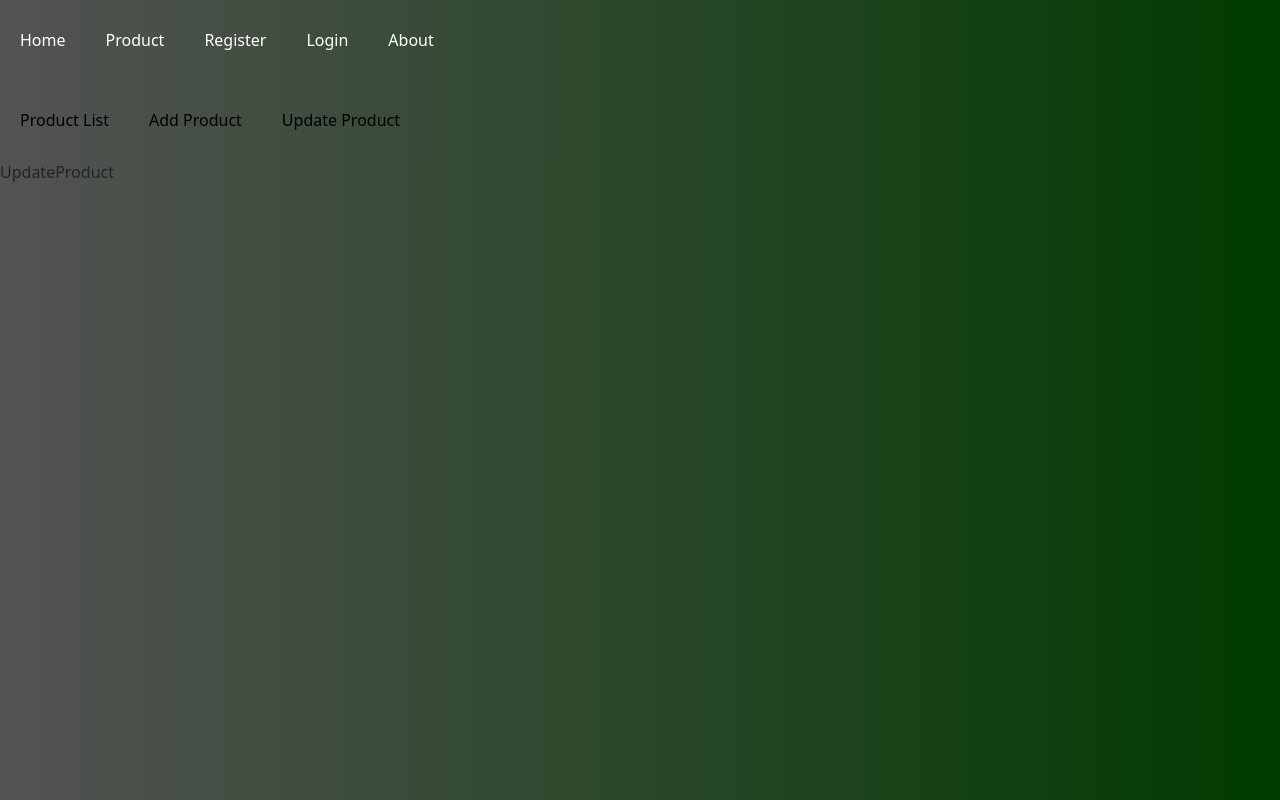
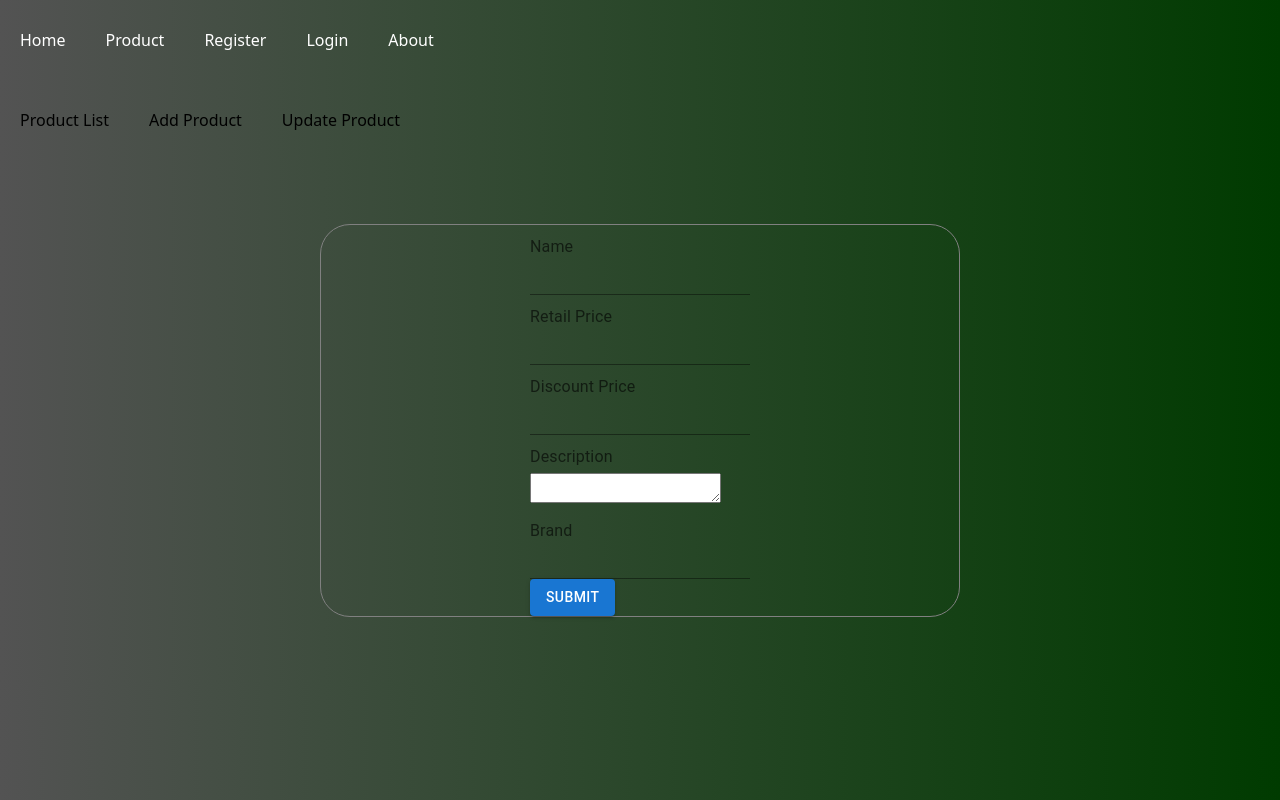
Before and after one commit to ShreShu/product-inventory, a React (Create React App) app: page /product/updateproduct/1 in a window 1280 px wide. Built offline with nearby package versions, Linux system fonts and the light colour scheme; no server answers.

Commit message:
Update product implemented

```diff
--- a/src/Components/Product/UpdateProduct.js
+++ b/src/Components/Product/UpdateProduct.js
@@ -1,5 +1,125 @@
-import React from "react";
+import { EventNote } from "@mui/icons-material";
+import {
+  Button,
+  ButtonBase,
+  Input,
+  InputLabel,
+  TextareaAutosize,
+} from "@mui/material";
+import axios from "axios";
+import React, { useCallback, useEffect, useState } from "react";
+import { useParams } from "react-router-dom";
 
 export const UpdateProduct = () => {
-  return <div>UpdateProduct</div>;
+  const param = useParams();
+  const id = param.id;
+
+  const [values, setValues] = useState({
+    product_name: "",
+    retail_price: "",
+    discounted_price: "",
+    description: "",
+    brand: "",
+    image: "",
+  });
+
+  const fetchProduct = useCallback((id) => {
+    console.log(id);
+    axios
+      .get(`http://localhost:3001/products/${id}`)
+      .then((res) => {
+        console.log(res);
+        const data = {
+          product_name: res.data.product_name,
+          retail_price: res.data.retail_price,
+          discounted_price: res.data.discounted_price,
+          description: res.data.description,
+          brand: res.data.brand,
+          image: "",
+        };
+
+        setValues(data);
+        console.log(data);
+      })
+      .catch((error) => {
+        console.log(error);
+      });
+  });
+
+  useEffect(() => {
+    fetchProduct(id);
+  }, []);
+
+  const handleChange = (props) => (event) => {
+    setValues({ ...values, [props]: event.target.value });
+  };
+
+  const submitHandler = (e) => {
+    e.preventDefault();
+    axios
+      .put(`http://localhost:3001/products/${id}`, values)
+      .then((res) => {
+        setValues(res);
+      })
+      .catch((error) => {
+        console.log(error);
+      });
+  };
+  return (
+    <div>
+      <div className="registration-form">
+        <form onSubmit={submitHandler}>
+          <InputLabel htmlFor="standard-adornment-weight">Name</InputLabel>
+          <Input
+            id="product_name"
+            value={values.product_name}
+            onChange={handleChange("product_name")}
+            aria-describedby="standard-weight-helper-text"
+          />
+
+          <InputLabel htmlFor="standard-adornment-weight">
+            Retail Price
+          </InputLabel>
+          <Input
+            id="retail_price"
+            value={values.retail_price}
+            onChange={handleChange("retail_price")}
+            aria-describedby="standard-weight-helper-text"
+          />
+
+          <InputLabel htmlFor="standard-adornment-weight">
+            Discount Price
+          </InputLabel>
+          <Input
+            id="discounted_price"
+            value={values.discounted_price}
+            onChange={handleChange("discounted_price")}
+            aria-describedby="standard-weight-helper-text"
+          />
+
+          <InputLabel htmlFor="standard-adornment-weight">
+            Description
+          </InputLabel>
+          <TextareaAutosize
+            variant="standard"
+            id="description"
+            value={values.description}
+            onChange={handleChange("description")}
+            aria-describedby="standard-weight-helper-text"
+          />
+          <InputLabel htmlFor="standard-adornment-weight">Brand</InputLabel>
+          <Input
+            id="brand"
+            value={values.brand}
+            onChange={handleChange("brand")}
+            aria-describedby="standard-weight-helper-text"
+          />
+          <br />
+          <Button type="submit" variant="contained">
+            Submit
+          </Button>
+        </form>
+      </div>
+    </div>
+  );
 };
```
Also changed, not shown: db.json.
